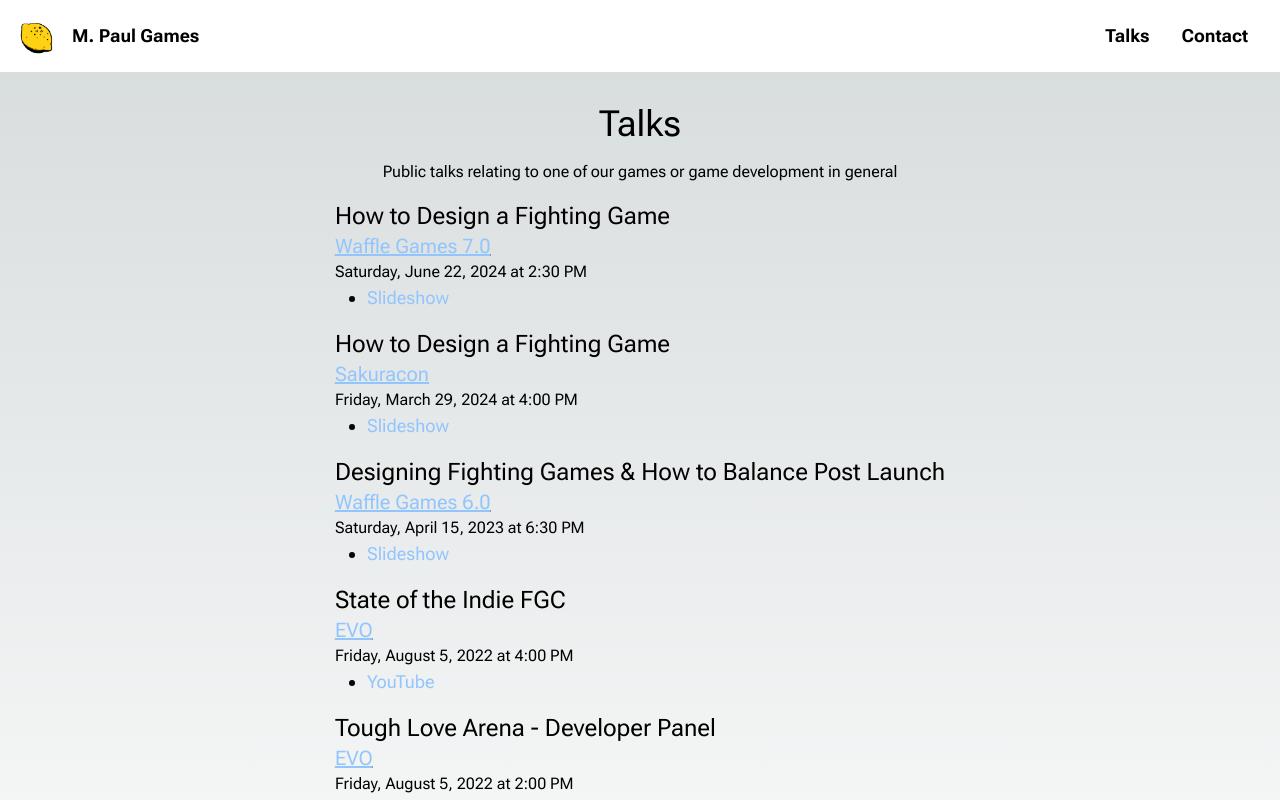
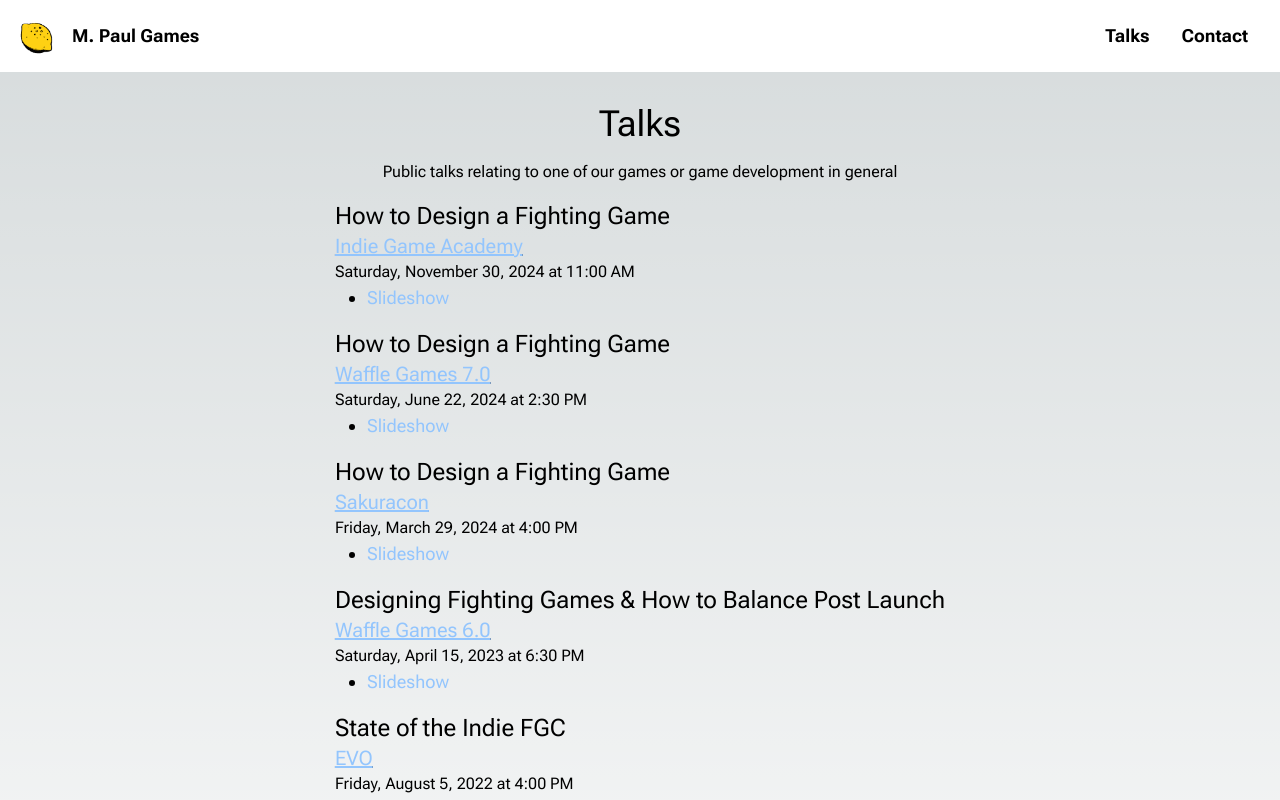
Before and after one commit to mpaulweeks/mpaulgames, a Next.js app: page /talks in a window 1280 px wide. Shown: the top 800 px of the page. Built offline with nearby package versions, Linux system fonts and the light colour scheme.

Commit message:
add IGA talk

```diff
--- a/src/components/data.ts
+++ b/src/components/data.ts
@@ -50,6 +50,19 @@ export const projects: ProjectInfo[] = [
 ];
 
 export const talkDatas: TalkData[] = [
+  {
+    date: new Date('2024-11-30 12:00 EDT'),
+    timeZone: 'America/New_York',
+    title: 'How to Design a Fighting Game',
+    event: 'Indie Game Academy',
+    eventUrl: 'https://indiegameacademy.com/',
+    resources: [
+      {
+        label: 'Slideshow',
+        url: 'https://docs.google.com/presentation/d/e/2PACX-1vRal2IlLcIm5_o-HIk_pIQhyrPtKLOIFOyYQPskyQQjrTNP86JC2nxAF4Wb1GQjGuJ5mtaE15qRM3wv/pub',
+      },
+    ],
+  },
   {
     date: new Date('2024-06-22 14:30 EDT'),
     timeZone: 'America/New_York',
```
